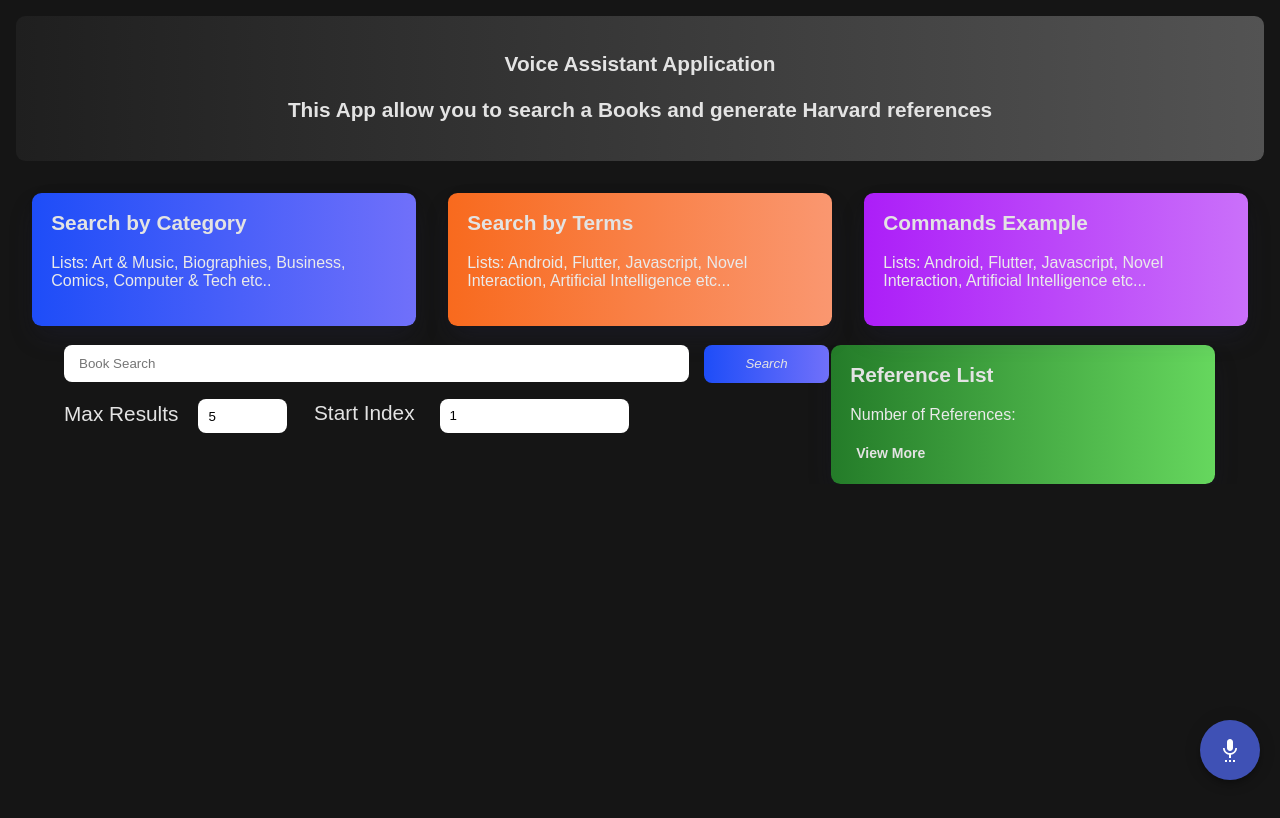
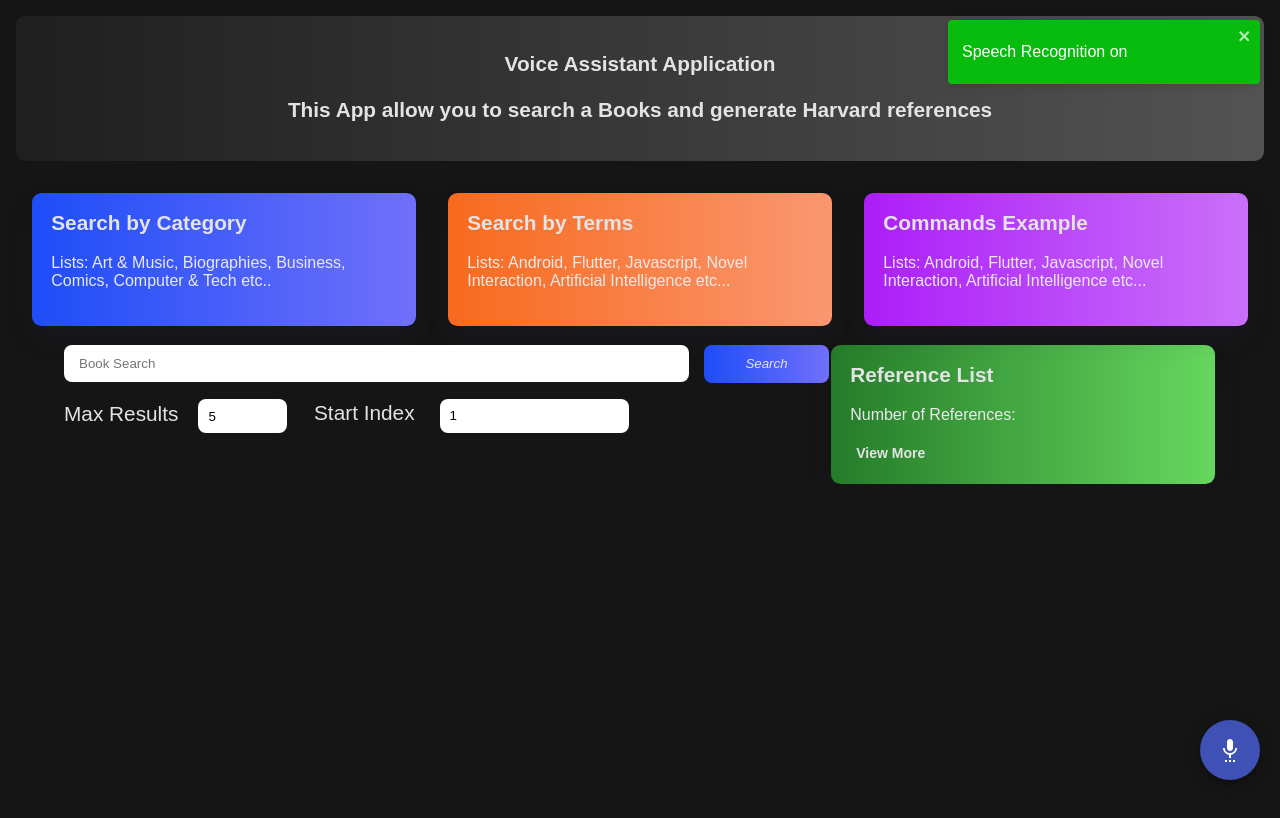
Before and after one commit to Nehal-Bhautoo/React-Voice-Assistant, a React (Create React App) app: page / in a window 1280 px wide. Shown: the top 818 px of the page. Built offline with nearby package versions, Linux system fonts and the light colour scheme.

Commit message:
:zap: Add toast

```diff
--- a/src/SearchBook.jsx
+++ b/src/SearchBook.jsx
@@ -172,9 +172,9 @@ function AppSearch() {
 function StartSpeech() {
     const searchFormInput = document.querySelector('#search-form-input');
     if(SpeechRecognition) {
-        console.log("Speech Recognition on");
+        toast.success("Speech Recognition on");
     } else {
-        console.log("Speech Recognition off");
+        toast.error("Speech Recognition off");
     } recognition.start();
 }
 export default AppSearch;
```
